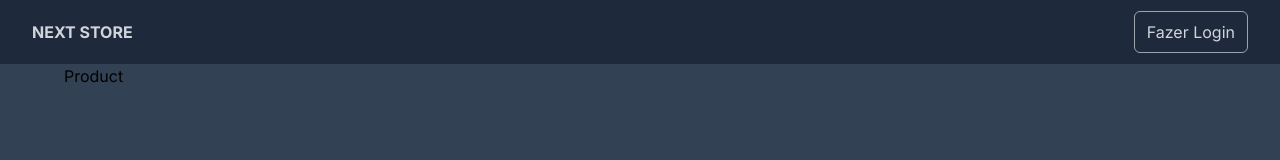
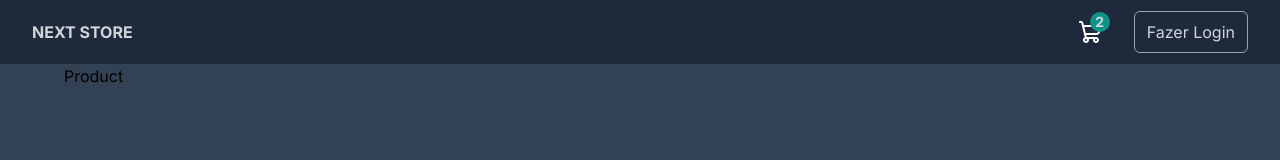
Before and after one commit to CodeDeivid/next-commerce, a Next.js app: page /product in a window 1280 px wide. Shown: the top 160 px of the page. Built offline with nearby package versions, Linux system fonts and the light colour scheme; no server answers.

Commit message:
Icone de carrinho na Navbar

```diff
--- a/package.json
+++ b/package.json
@@ -19,7 +19,8 @@
     "react": "^18",
     "react-dom": "^18",
     "stripe": "^14.21.0",
-    "svix": "^1.21.0"
+    "svix": "^1.21.0",
+    "zustand": "^4.5.2"
   },
   "devDependencies": {
     "@types/node": "^20",
--- a/src/app/components/Navbar.tsx
+++ b/src/app/components/Navbar.tsx
@@ -1,7 +1,10 @@
 import Link from "next/link";
 import { SignInButton, SignedIn, SignedOut, UserButton } from "@clerk/nextjs";
+import { useCartStore } from "@/store";
 
 function Navbar() {
+  //const useStore = useCartStore();
+
   return (
     <nav className="fixed top-0 w-full flex items-center py-2 px-8 justify-between z-50 bg-slate-800 text-gray-300">
       <Link
@@ -11,6 +14,25 @@ function Navbar() {
         Next Store
       </Link>
       <div className="flex items-center gap-8">
+        <div className="flex items-center cursor-pointer relative">
+          <svg
+            viewBox="0 0 24 24"
+            fill="none"
+            xmlns="http://www.w3.org/2000/svg"
+            className="h-6 w-6" // Adicionei uma classe para definir o tamanho do SVG
+          >
+            <path
+              fillRule="evenodd"
+              clipRule="evenodd"
+              d="M2 1C1.44772 1 1 1.44772 1 2C1 2.55228 1.44772 3 2 3H3.21922L6.78345 17.2569C5.73276 17.7236 5 18.7762 5 20C5 21.6569 6.34315 23 8 23C9.65685 23 11 21.6569 11 20C11 19.6494 10.9398 19.3128 10.8293 19H15.1707C15.0602 19.3128 15 19.6494 15 20C15 21.6569 16.3431 23 18 23C19.6569 23 21 21.6569 21 20C21 18.3431 19.6569 17 18 17H8.78078L8.28078 15H18C20.0642 15 21.3019 13.6959 21.9887 12.2559C22.6599 10.8487 22.8935 9.16692 22.975 7.94368C23.0884 6.24014 21.6803 5 20.1211 5H5.78078L5.15951 2.51493C4.93692 1.62459 4.13696 1 3.21922 1H2ZM18 13H7.78078L6.28078 7H20.1211C20.6742 7 21.0063 7.40675 20.9794 7.81078C20.9034 8.9522 20.6906 10.3318 20.1836 11.3949C19.6922 12.4251 19.0201 13 18 13ZM18 20.9938C17.4511 20.9938 17.0062 20.5489 17.0062 20C17.0062 19.4511 17.4511 19.0062 18 19.0062C18.5489 19.0062 18.9938 19.4511 18.9938 20C18.9938 20.5489 18.5489 20.9938 18 20.9938ZM7.00617 20C7.00617 20.5489 7.45112 20.9938 8 20.9938C8.54888 20.9938 8.99383 20.5489 8.99383 20C8.99383 19.4511 8.54888 19.0062 8 19.0062C7.45112 19.0062 7.00617 19.4511 7.00617 20Z"
+              fill="#ffffff"
+            ></path>
+          </svg>
+          <span className="bg-teal-600 text-sm font-bold rounded-full h-5 w-5 flex items-center justify-center absolute left-3 bottom-3">
+            2
+          </span>
+        </div>
+        <div>
           <SignedIn>
             <UserButton />
           </SignedIn>
@@ -22,6 +44,7 @@ function Navbar() {
             </SignInButton>
           </SignedOut>
         </div>
+      </div>
     </nav>
   );
 }
--- /dev/null
+++ b/src/store.ts
@@ -0,0 +1,22 @@
+import { create } from "zustand";
+import { persist } from "zustand/middleware";
+import { ProductType } from "@/types/ProductType";
+
+type CartState = {
+  cart: ProductType[];
+  // addToCart: (product: ProductType) => void;
+  // removeFromCart: (productId: string) => void;
+  isOpen: boolean;
+  toggleCart: () => void;
+};
+
+export const useCartStore = create<CartState>()(
+  persist(
+    (set) => ({
+      cart: [],
+      isOpen: false,
+      toggleCart: () => set((state) => ({ isOpen: !state.isOpen })),
+    }),
+    { name: "cart-storage" }
+  )
+);
```
Also changed, not shown: 1 other file (tests, documents, lock files or other folders). Lines whose indentation alone changed are shown as unchanged.
